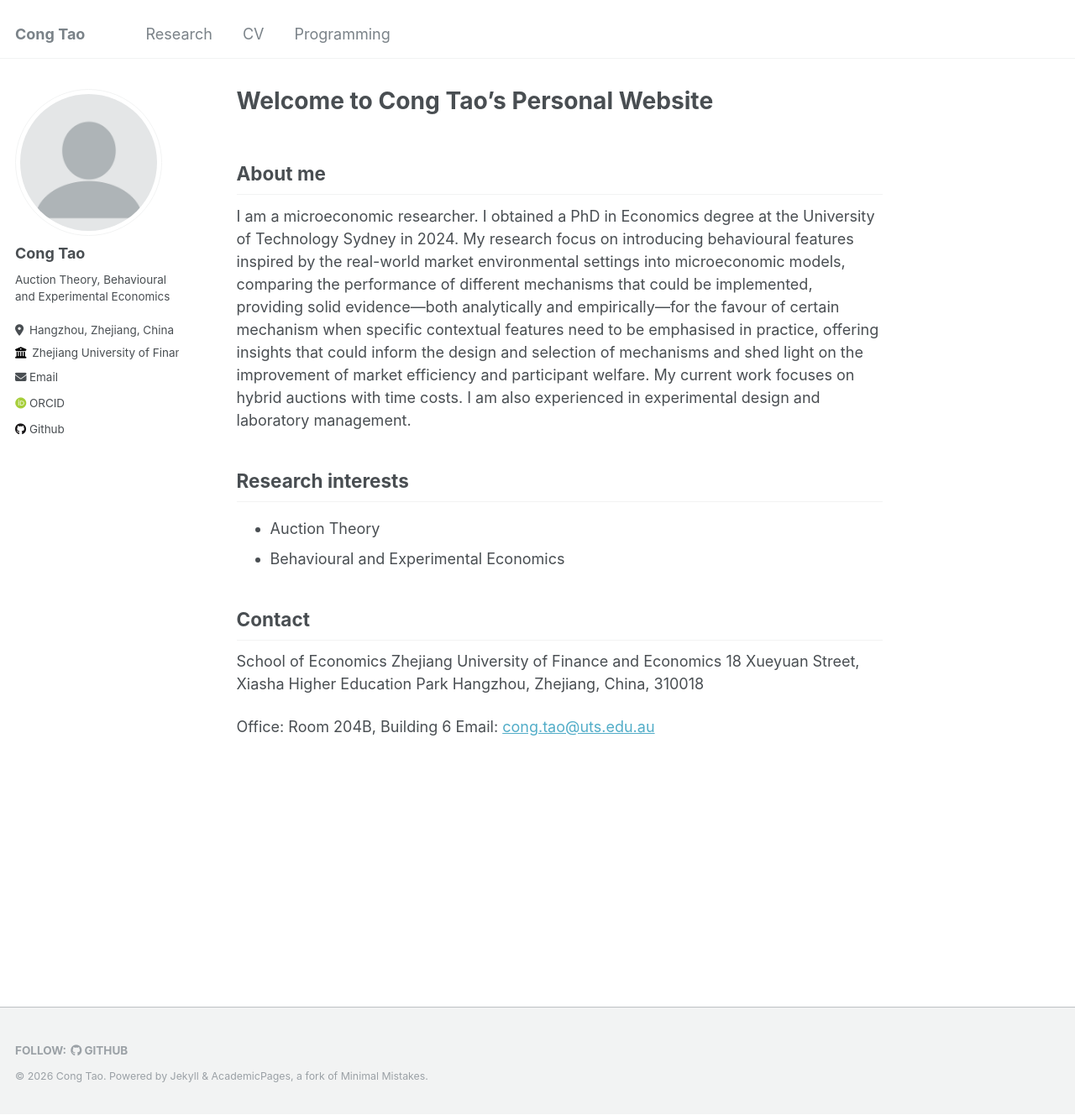
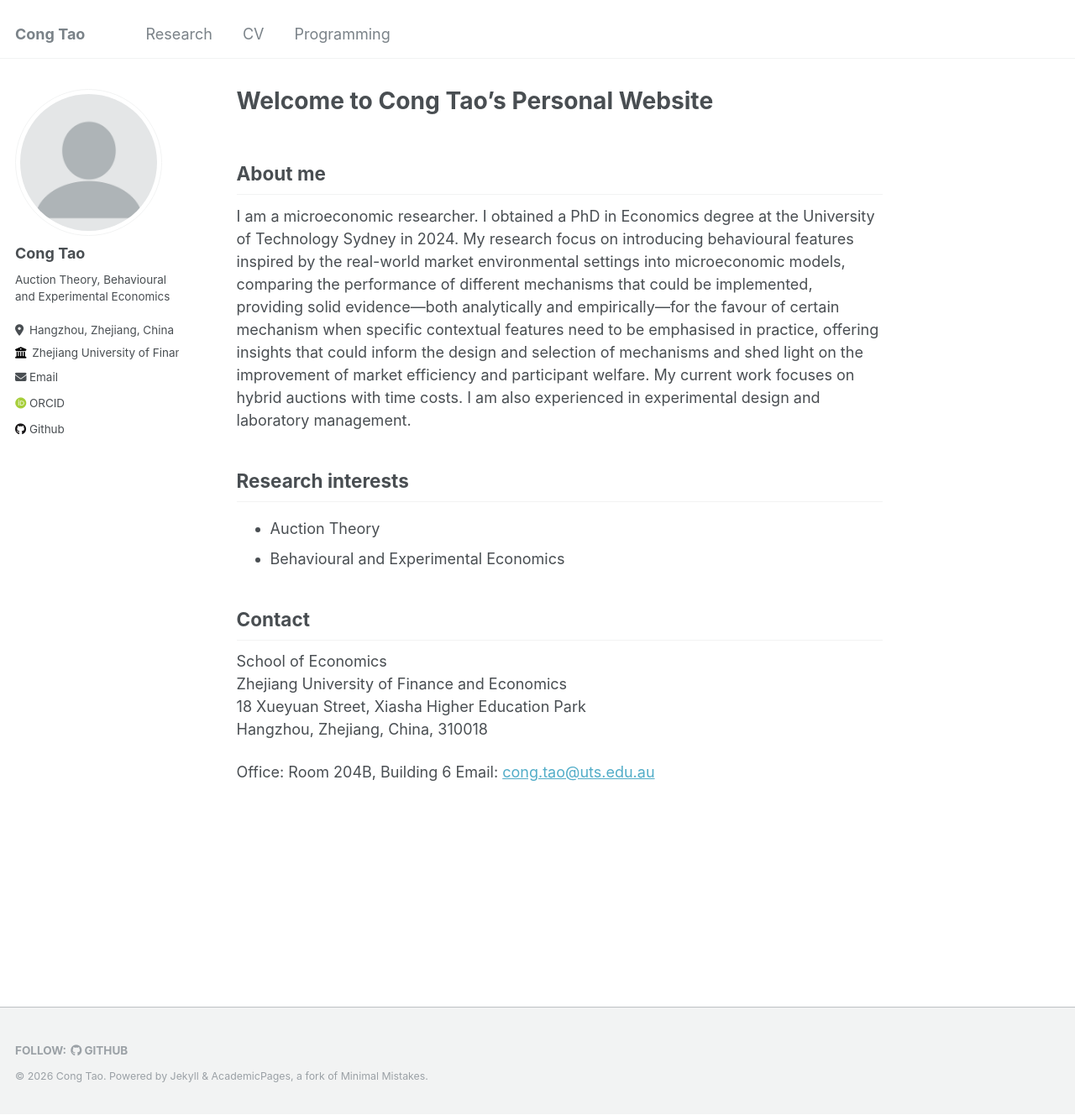
Before and after one commit to Misaka-19090/Misaka-19090.github.io, a Jekyll site: the page built from _pages/about.md, in a window 1280 px wide and 1328 px high. Shown: the whole window at 84% size. Built offline with Jekyll 4.4.1, drawn with Linux system fonts in a browser that asks for light colours; some web fonts are replaced.

Commit message:
minor changes

```diff
--- a/_pages/about.md
+++ b/_pages/about.md
@@ -19,9 +19,9 @@ I am a microeconomic researcher. I obtained a PhD in Economics degree at the Uni
 ## Contact
 
 School of Economics
-Zhejiang University of Finance and Economics
-18 Xueyuan Street, Xiasha Higher Education Park
-Hangzhou, Zhejiang, China, 310018
+<br>Zhejiang University of Finance and Economics
+<br>18 Xueyuan Street, Xiasha Higher Education Park
+<br>Hangzhou, Zhejiang, China, 310018
 
 Office: Room 204B, Building 6
 Email: <a href="mailto:cong.tao@uts.edu.au">cong.tao@uts.edu.au</a>
```
